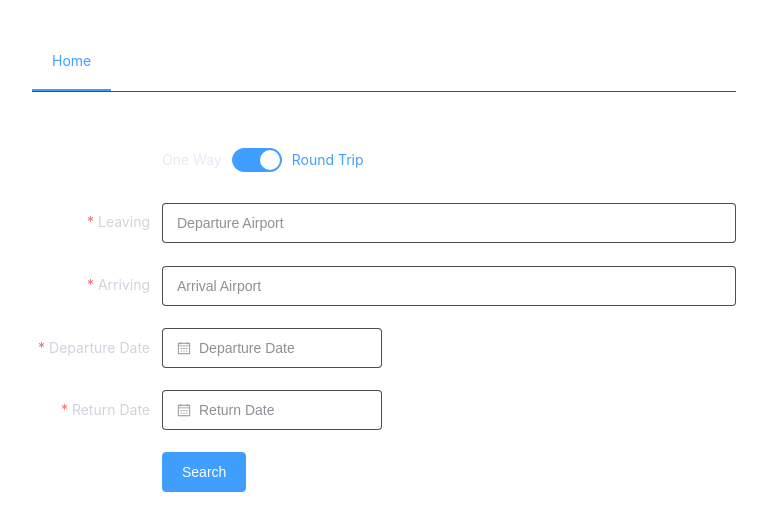
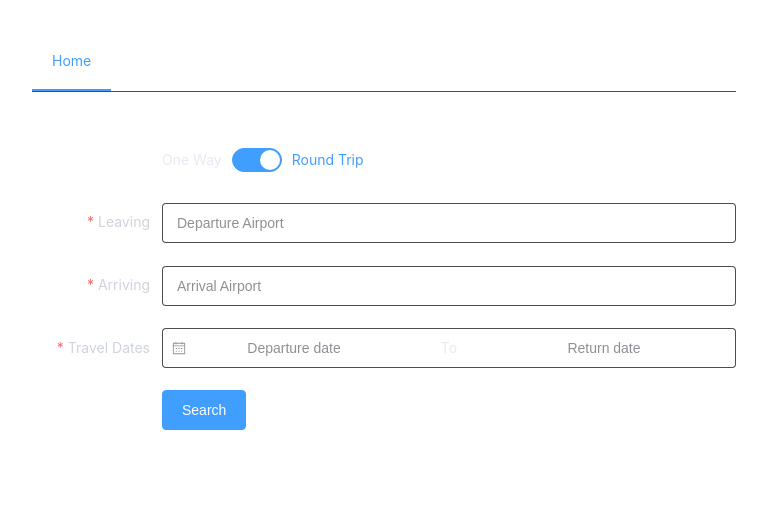
Before and after one commit to UTSCC09/project-frontend-frauds, a Vue app in the folder frontend/: page / in a window 1280 px wide. Shown: the top 530 px of the page, without its empty margins (256-1023 px from the left). Built offline with nearby package versions, Linux system fonts and the light colour scheme; no server answers.

Commit message:
refactor: use date range from roundtrip flights

```diff
--- a/frontend/src/components/FlightSearch.vue
+++ b/frontend/src/components/FlightSearch.vue
@@ -8,8 +8,8 @@ const formRef = ref(null);
 const form = reactive({
   departureAirport: "",
   arrivalAirport: "",
-  departureDate: "",
-  returnDate: "",
+  departureDate: 0,
+  dateRange: [],
   roundTrip: true,
 });
 
@@ -35,10 +35,10 @@ const rules = reactive({
       trigger: "change",
     },
   ],
-  returnDate: [
+  dateRange: [
     {
       required: true,
-      message: "Please enter Return Date",
+      message: "Please provide Travel Dates",
       trigger: "change",
     },
   ],
@@ -98,7 +98,19 @@ const fetchSuggestions = async (query, cb) => {
         placeholder="Arrival Airport"
       />
     </el-form-item>
-    <el-form-item label="Departure Date" prop="departureDate">
+
+    <!-- conditional rendering of data picker -->
+    <el-form-item v-if="form.roundTrip" label="Travel Dates" prop="dateRange">
+      <el-date-picker
+        v-model="form.dateRange"
+        type="daterange"
+        range-separator="To"
+        start-placeholder="Departure date"
+        end-placeholder="Return date"
+        value-format="X"
+      />
+    </el-form-item>
+    <el-form-item v-else label="Departure Date" prop="departureDate">
       <el-date-picker
         v-model="form.departureDate"
         type="date"
@@ -106,22 +118,11 @@ const fetchSuggestions = async (query, cb) => {
         placeholder="Departure Date"
       />
     </el-form-item>
-    <el-form-item v-if="form.roundTrip" label="Return Date" prop="returnDate">
-      <el-date-picker
-        v-model="form.returnDate"
-        type="date"
-        value-format="X"
-        placeholder="Return Date"
-      />
-    </el-form-item>
+
     <el-form-item>
       <el-button type="primary" @click="onSubmit(formRef)">Search</el-button>
     </el-form-item>
   </el-form>
 </template>
 
-<style>
-.flight-search-form {
-  color: aliceblue;
-}
-</style>
+<style></style>
```
